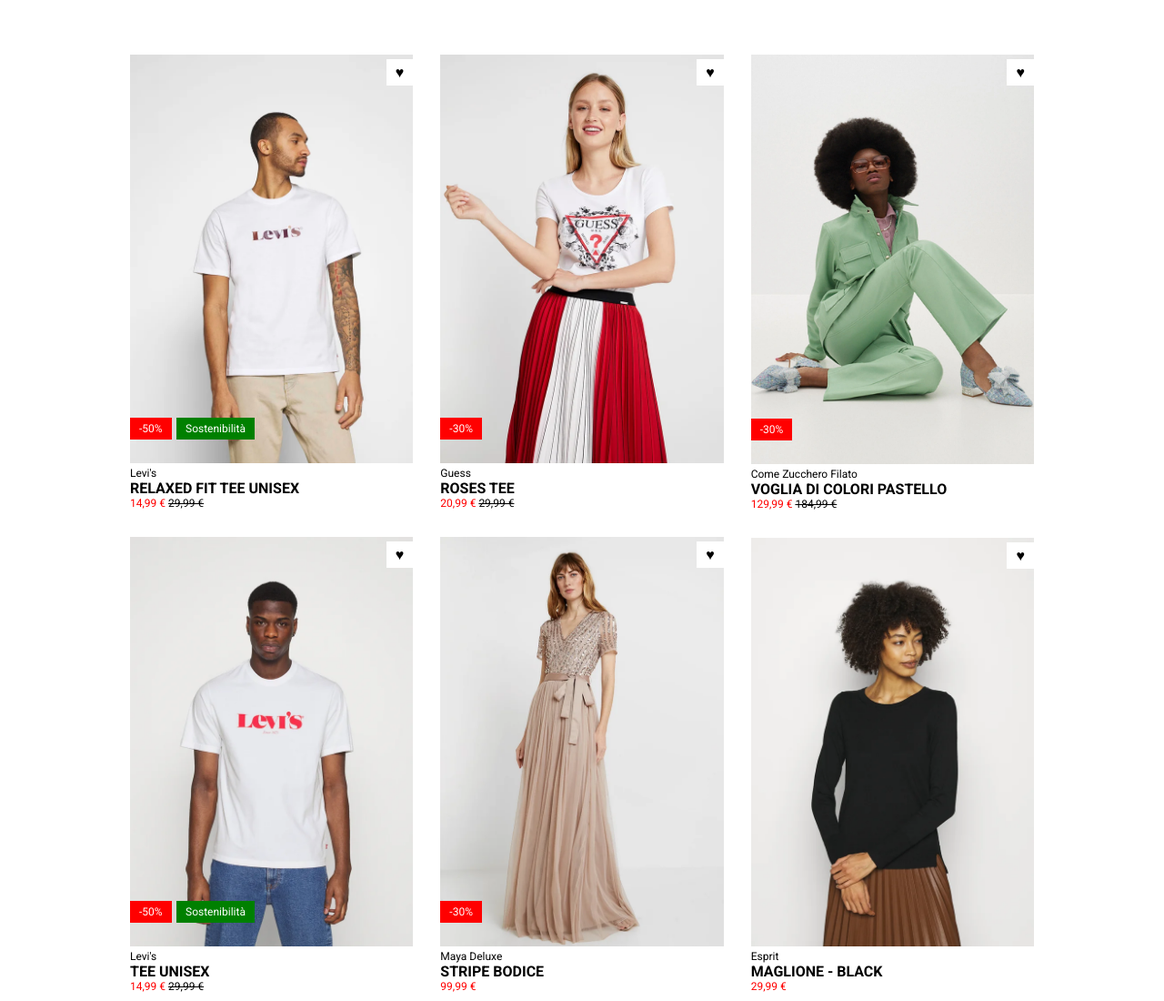
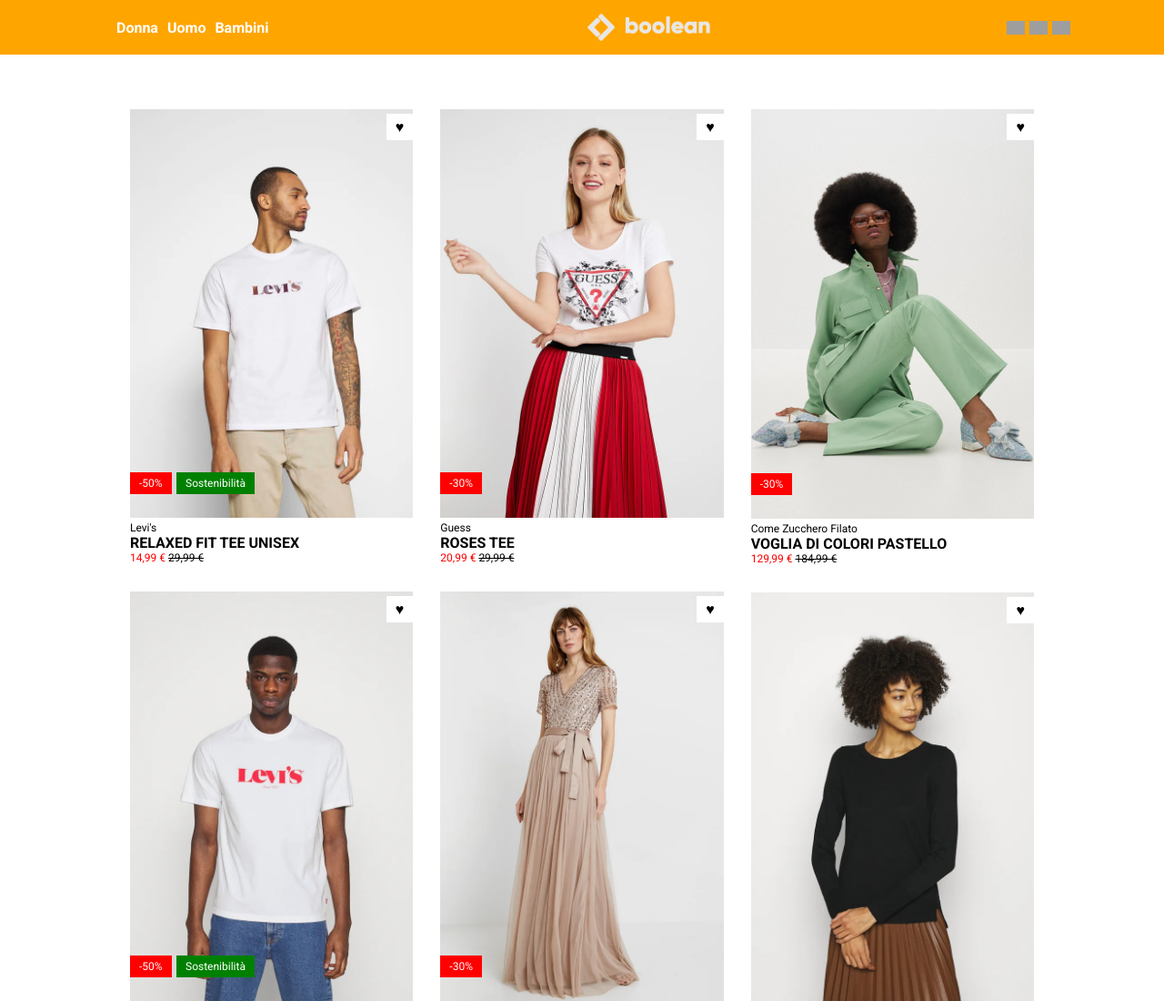
Before and after one commit to ChristianScarabelli/html-css-boolando, a plain HTML site: page index.html in a window 1280 px wide. Shown: the top 1100 px of the page at 91% size. Drawn offline with Linux system fonts and the light colour scheme; grey boxes are pictures that could not be loaded.

Commit message:
ADD: header

```diff
--- a/css/style.css
+++ b/css/style.css
@@ -21,6 +21,43 @@ a {
 
 html {
     font-family: "Roboto", sans-serif;
+}
+
+/* HEADER  */
+
+.main-header {
+    background-color: orange;
+}
+
+.container.hdr {
+    display: flex;
+    justify-content: space-between;
+    align-items: center;
+    padding: 15px 0px;
+    margin: 0 auto;
+}
+
+.hdr-link {
+    display: flex;
+    justify-content: center;
+    align-items: center;
+    gap: 10px;
+    color: white;
+    font-weight: bold;
+}
+
+.icons {
+    color: white;
+    width: 20px;
+    display: flex;
+    justify-content: center;
+    align-items: center;
+    gap: 5px;
+}
+
+.hdr-logo {
+    height: 30px;
+    display: block;
 }
 
 /* LAYOUT  */
@@ -95,6 +132,10 @@ html {
     display: block;
 }
 
+/* FOOTER  */
+
+
+
 /* DEBUG  */
 
 .debug.main-section * {
--- a/index.html
+++ b/index.html
@@ -10,8 +10,22 @@
     <link rel="stylesheet" href="./css/style.css">
 </head>
 <body>
-    <header>
-
+    <header class="main-header">
+        <div class="container hdr">
+            <ul class="hdr-link">
+                <li><a href="#">Donna</a></li>
+                <li><a href="#">Uomo</a></li>
+                <li><a href="#">Bambini</a></li>
+            </ul>
+            <figure>
+                <img src="./img/boolean-logo.png" alt="10" class="hdr-logo">
+            </figure>
+            <figure class="hdr icons">
+                <img src="https://img.icons8.com/?size=100&id=fJ7hcfUGpKG7&format=png&color=FFFFFF" alt="5">
+                <img src="https://img.icons8.com/?size=100&id=16076&format=png&color=FFFFFF" alt="5">
+                <img src="https://img.icons8.com/?size=100&id=21821&format=png&color=FFFFFF" alt="5">
+            </figure>
+        </div>
     </header>
     <main>
         <section class="main-section">
```
Also changed, not shown: 1 other file.
